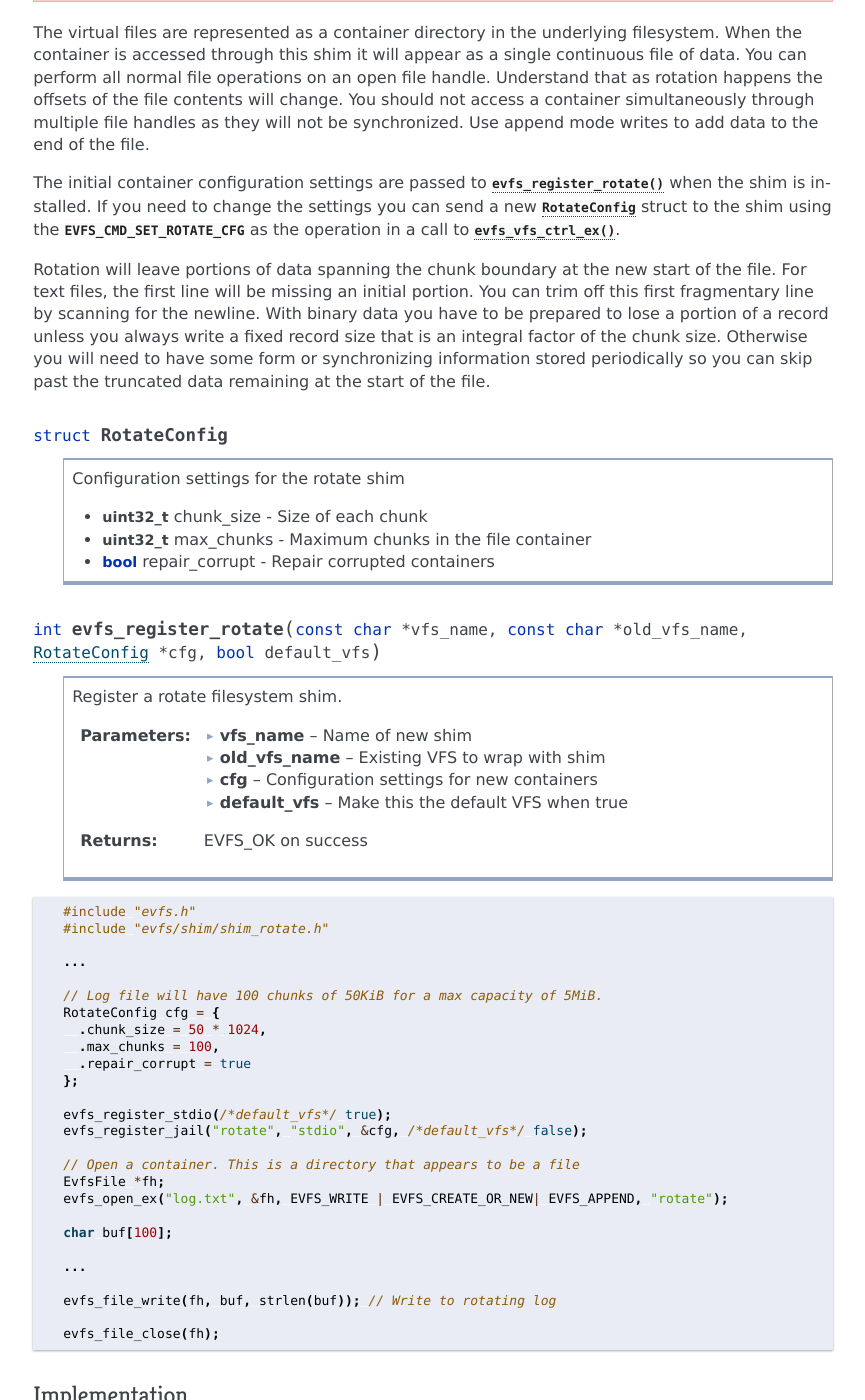
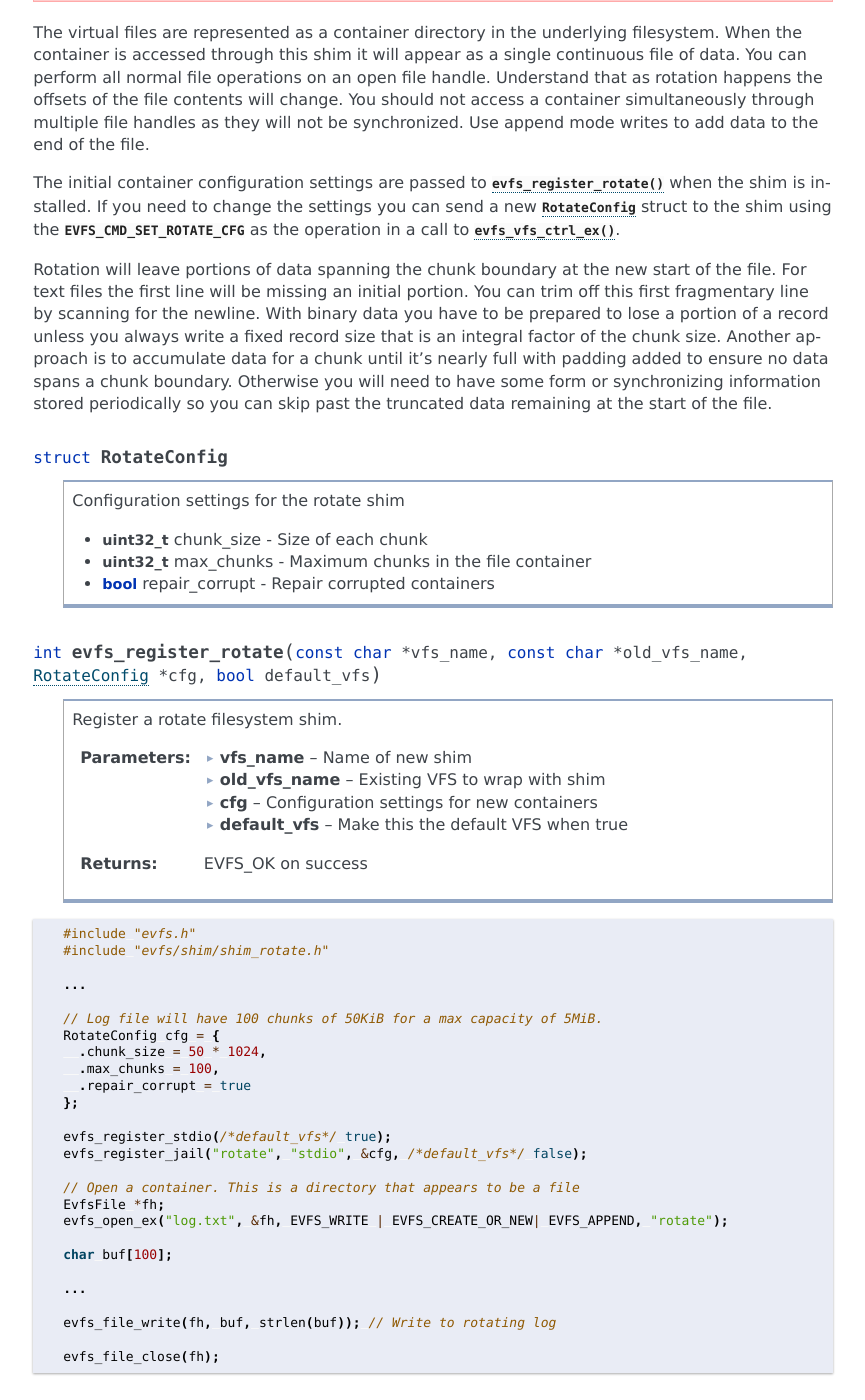
Before and after one commit to kevinpt/evfs, a Sphinx documentation site: the page built from doc/rst/api/shims.rst, in a window 1280 px wide and 1400 px high, scrolled down 2075 px. Shown: the whole window, without its empty margins (256-1121 px from the left). Built offline with Sphinx 7.4.7, drawn with Linux system fonts in a browser that asks for light colours; the version number could not be read and is left out; some of the changed text lies outside the part shown.

```diff
--- a/doc/rst/api/library.rst
+++ b/doc/rst/api/library.rst
@@ -129,7 +129,7 @@ These info structs are returned by :c:func:`evfs_stat_ex` and :c:func:`evfs_dir_
 Directory listing
 -----------------
 
-Directories can be listed by opening a :c:type:`EVfsDir` with :c:func:`evfs_open_dir_ex`. The :ref:`directory access methods <dir-methods>` are then used to scan through the contents of a directory. :c:func:`evfs_dir_read` will return :c:macro:`EVFS_DONE` when there are no more entries to read in a directory.
+Directories can be listed by opening a :c:type:`EvfsDir` with :c:func:`evfs_open_dir_ex`. The :ref:`directory access methods <dir-methods>` are then used to scan through the contents of a directory. :c:func:`evfs_dir_read` will return :c:macro:`EVFS_DONE` when there are no more entries to read in a directory.
 
 .. code-block:: c
 
--- a/doc/rst/api/shims.rst
+++ b/doc/rst/api/shims.rst
@@ -114,13 +114,15 @@ settings you can send a new :c:struct:`RotateConfig` struct to the shim using th
 :c:macro:`EVFS_CMD_SET_ROTATE_CFG` as the operation in a call to :c:func:`evfs_vfs_ctrl_ex`.
 
 Rotation will leave portions of data spanning the chunk boundary at the new
-start of the file. For text files, the first line will be missing an initial
+start of the file. For text files the first line will be missing an initial
 portion. You can trim off this first fragmentary line by scanning for the
 newline. With binary data you have to be prepared to lose a portion of a record
 unless you always write a fixed record size that is an integral factor of the
-chunk size. Otherwise you will need to have some form or synchronizing
-information stored periodically so you can skip past the truncated data
-remaining at the start of the file.
+chunk size. Another approach is to accumulate data for a chunk until it's
+nearly full with padding added to ensure no data spans a chunk boundary.
+Otherwise you will need to have some form or synchronizing information stored
+periodically so you can skip past the truncated data remaining at the start of
+the file.
 
 
 .. c:struct:: RotateConfig
```
Also changed, not shown: other parts of doc/rst/api/shims.rst (+4 -9 lines), 3 other files.
